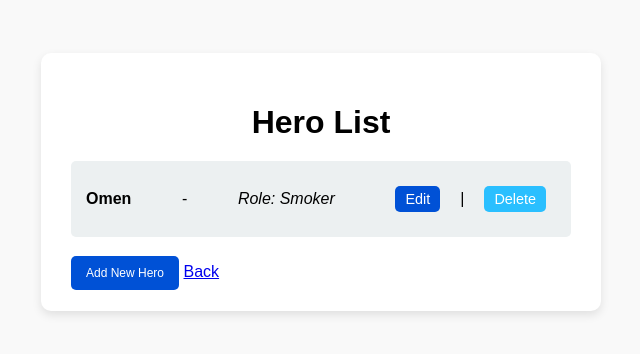
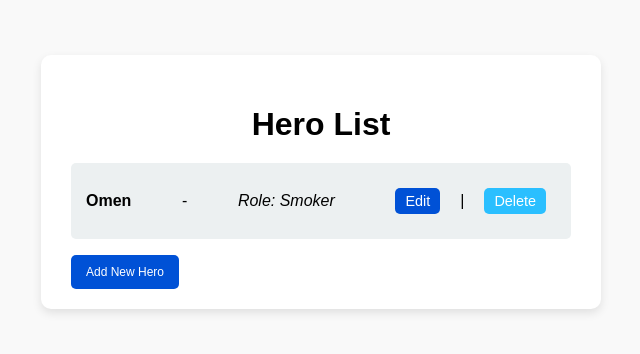
Before and after one commit to Dadaisuk1/PlayerTrackerSystem, a Django app: page /heroes/ in a window 1280 px wide. Shown: the part 218-572 px from the top of the page, without its empty margins (319-959 px from the left). Run offline with Django 5.2, Linux system fonts and the light colour scheme; data comes from the database, SQL or seed files in the repository; both versions use the stored data as it was after the commit.

Commit message:
update game

```diff
--- a/playertrackersystem/trackersystem/templates/hero_list.html
+++ b/playertrackersystem/trackersystem/templates/hero_list.html
@@ -24,7 +24,6 @@
             </ul>
         </div>
         <a href="{% url 'hero_create' %}" class="btn-add">Add New Hero</a>
-        <a href="{% url 'home' %}">Back</a>
     </div>
 </body>
 </html>
```
Also changed, not shown: playertrackersystem/db.sqlite3.
